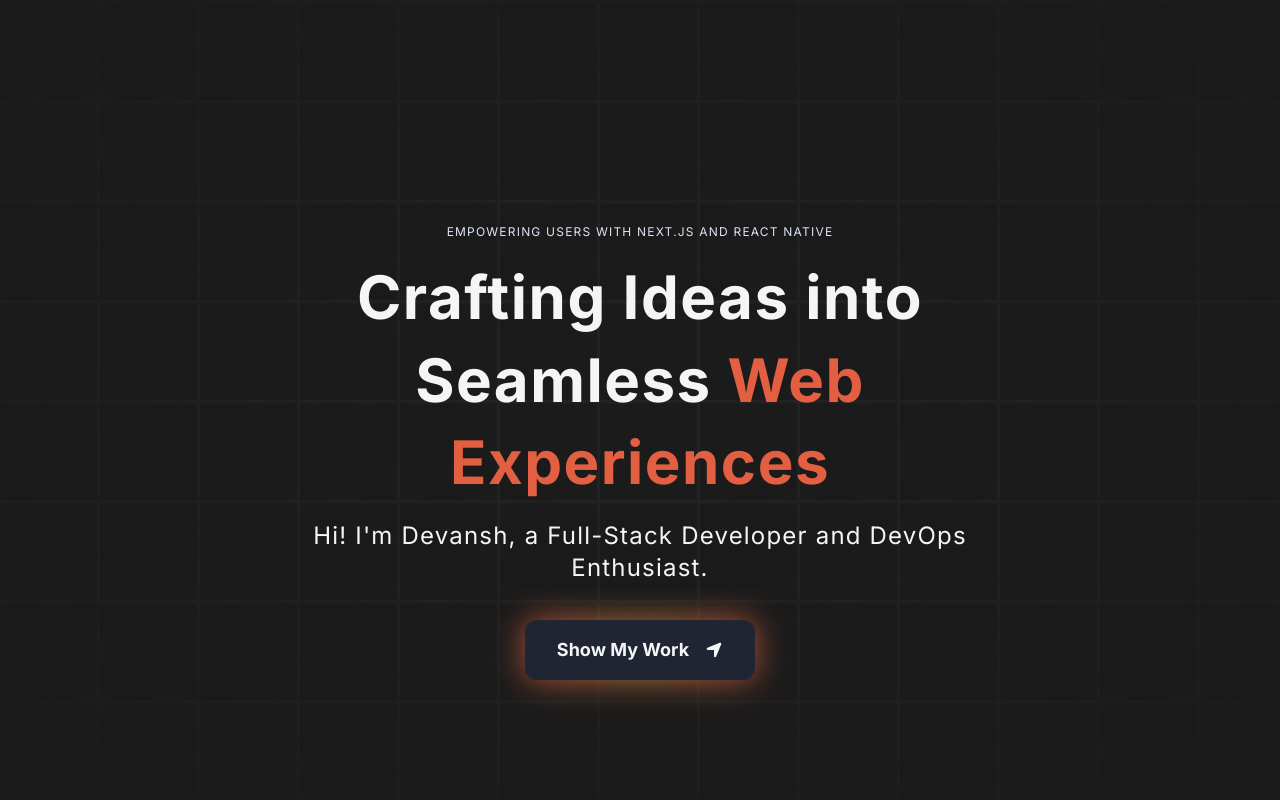
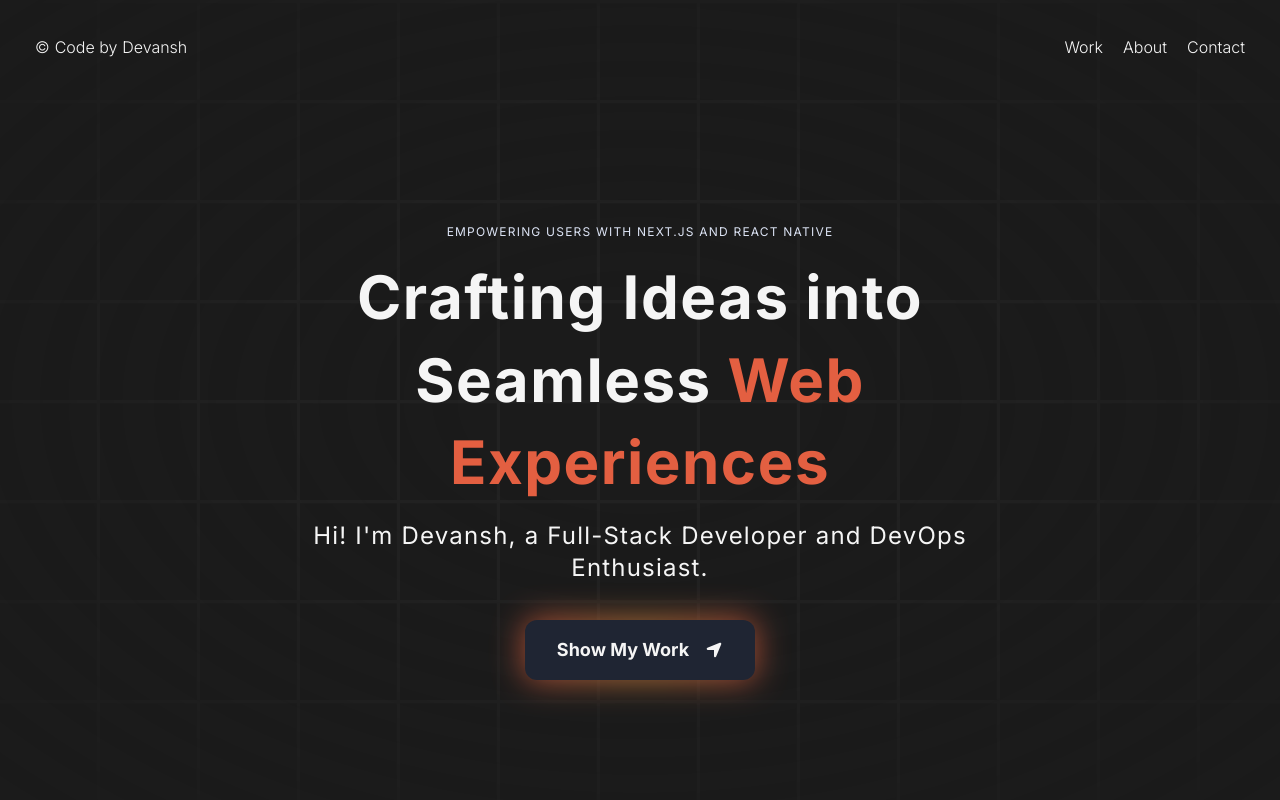
Before and after one commit to DevanshSK/portfolio, a Next.js app: page / in a window 1280 px wide. Shown: the top 800 px of the page. Built offline with nearby package versions, Linux system fonts and the light colour scheme.

Commit message:
Animated navbar added on hero section.

```diff
--- a/app/globals.css
+++ b/app/globals.css
@@ -85,12 +85,61 @@
   * {
     @apply border-border !scroll-smooth;
   }
+
   body {
     /* @apply bg-background text-foreground; */
   }
+
   button {
     @apply active:outline-none;
   }
+
+
+  /* Header custom css */
+  .roundedButton {
+    @apply border cursor-pointer relative flex items-center justify-center px-[60px] py-[15px] rounded-[3em] border-solid border-[#888888];
+  }
+
+  .roundedButton p {
+    @apply relative z-[1] transition-[color] duration-400 ease-linear;
+  }
+
+  .roundedButton:hover p {
+    @apply text-[white];
+  }
+
+  /* NAVBAR custom css   */
+  /* .logo p {
+    @apply transition-all duration-500 ease-[cubic-bezier(0.76,0,0.24,1)] m-0;
+  }
+  .logo .name {
+    @apply flex relative overflow-hidden whitespace-nowrap transition-all duration-500 ease-[cubic-bezier(0.76,0,0.24,1)] ml-[5px];
+  }
+  .logo .name p {
+    @apply relative transition-transform duration-500 ease-[cubic-bezier(0.76,0,0.24,1)];
+  }
+  .logo .name p:nth-of-type(2) {
+    @apply pl-[0.3em];
+  }
+  .logo .name p:nth-of-type(3) {
+    @apply absolute pl-[0.3em] left-[120px];
+  } */
+  /* .logo:hover .copyright {
+    @apply rotate-[360deg];
+  }
+  .logo:hover .name {
+    @apply pr-[30px];
+  }
+  .logo:hover .name .code-by {
+    @apply -translate-x-full;
+  }
+  .logo:hover .name .devansh {
+    @apply translate-x-[-65px];
+  }
+  .logo:hover .name .singh-kushwah {
+    @apply translate-x-[-65px];
+  } */
+
 }
 
 @layer utilities {
@@ -103,7 +152,7 @@
   }
 }
 
-.noise::before{
+.noise::before {
   position: fixed;
   top: 0;
   left: 0;
@@ -113,5 +162,5 @@
   opacity: 0.1;
   z-index: 1000;
   pointer-events: none;
-  background: url(/noise.gif) ;
+  background: url(/noise.gif);
 }
--- a/app/layout.tsx
+++ b/app/layout.tsx
@@ -2,6 +2,7 @@ import type { Metadata } from "next";
 import { Inter } from "next/font/google";
 import "./globals.css";
 import { ThemeProvider } from "./provider";
+import Header from "@/components/header";
 
 const inter = Inter({ subsets: ["latin"] });
 
@@ -24,6 +25,7 @@ export default function RootLayout({
           enableSystem
           disableTransitionOnChange
         >
+          <Header />
           {children}
         </ThemeProvider>
 
--- a/app/page.tsx
+++ b/app/page.tsx
@@ -1,21 +1,41 @@
+"use client";
 import Experience from "@/components/Experience";
 import Grid from "@/components/Grid";
 import Hero from "@/components/Hero";
 import { FloatingNav } from "@/components/ui/FloatingNav";
 import { navItems } from "@/data";
 import dynamic from "next/dynamic";
+import { useEffect, useState } from "react";
 import { FaHome } from "react-icons/fa";
 
 // import RecentProjects from "@/components/RecentProjects";
 const RecentProjects = dynamic(() => import('@/components/RecentProjects'), { ssr: false })
 
 export default function Home() {
+
+  const [isLoading, setIsLoading] = useState<boolean>(true);
+
+  useEffect(() => {
+    (
+      async () => {
+        const LocomotiveScroll = (await import('locomotive-scroll')).default
+        const locomotiveScroll = new LocomotiveScroll();
+
+        setTimeout(() => {
+          setIsLoading(false);
+          document.body.style.cursor = "default";
+          window.scrollTo(0,0);
+        }, 2000);
+      }
+    )()
+  }, []);
+
   return (
     <main className="relative bg-black-100 flex justify-center items-center flex-col overflow-hidden mx-auto sm:px-10 px-5">
       <div className="max-w-7xl w-full">
-        <FloatingNav
+        {/* <FloatingNav
           navItems={navItems}
-        />
+        /> */}
         <Hero />
         <RecentProjects />
         {/* <Clients /> */}
--- a/components/common/magnetic/index.tsx
+++ b/components/common/magnetic/index.tsx
@@ -30,8 +30,10 @@ const Magnetic = ({ children }: {
         magnetic.current!.addEventListener("mouseleave", handleMouseLeave);
 
         return () => {
-            magnetic.current!.removeEventListener("mousemove", handleMouseMove);
-            magnetic.current!.removeEventListener("mouseleave", handleMouseLeave);
+            if (magnetic.current) {
+                magnetic.current.removeEventListener("mousemove", handleMouseMove);
+                magnetic.current.removeEventListener("mouseleave", handleMouseLeave);
+            }
         };
     }, [children])
 
--- a/components/common/rounded-button/index.tsx
+++ b/components/common/rounded-button/index.tsx
@@ -1,10 +1,10 @@
 import React, { useEffect, useRef } from 'react';
 import Magnetic from '../magnetic';
-import "./RoundedButton.css"
+import gsap from 'gsap';
 
 type Props = {
     children: React.ReactNode;
-    backgroundColor: string;
+    backgroundColor?: string;
     [key: string]: any;
 }
 
--- /dev/null
+++ b/components/header/Nav.tsx
@@ -0,0 +1,9 @@
+import React from 'react'
+
+const Nav = () => {
+  return (
+    <div>Nav</div>
+  )
+}
+
+export default Nav
--- /dev/null
+++ b/components/header/animation.ts
@@ -0,0 +1,45 @@
+interface Transition {
+    duration: number;
+    ease?: number[];
+    delay?: number;
+}
+
+interface Animation {
+    x?: string | number;
+    scale?: number;
+    transition?: Transition;
+}
+
+interface MenuSlide {
+    initial: Animation;
+    enter: Animation;
+    exit: Animation;
+}
+
+interface Slide {
+    initial: Animation;
+    enter: (i: number) => Animation;
+    exit: (i: number) => Animation;
+}
+
+interface Scale {
+    open: Animation;
+    closed: Animation;
+}
+
+export const menuSlide: MenuSlide = {
+    initial: { x: "calc(100% + 100px)" },
+    enter: { x: "0", transition: { duration: 0.8, ease: [0.76, 0, 0.24, 1] } },
+    exit: { x: "calc(100% + 100px)", transition: { duration: 0.8, ease: [0.76, 0, 0.24, 1] } }
+};
+
+export const slide: Slide = {
+    initial: { x: 80 },
+    enter: (i: number) => ({ x: 0, transition: { duration: 0.8, ease: [0.76, 0, 0.24, 1], delay: 0.05 * i } }),
+    exit: (i: number) => ({ x: 80, transition: { duration: 0.8, ease: [0.76, 0, 0.24, 1], delay: 0.05 * i } })
+};
+
+export const scale: Scale = {
+    open: { scale: 1, transition: { duration: 0.3 } },
+    closed: { scale: 0, transition: { duration: 0.4 } }
+};
--- /dev/null
+++ b/components/header/index.tsx
@@ -0,0 +1,85 @@
+"use client";
+import { useEffect, useLayoutEffect, useRef, useState } from "react";
+import { usePathname } from "next/navigation";
+import { AnimatePresence } from "framer-motion";
+import Nav from "./Nav";
+import gsap from "gsap";
+import { ScrollTrigger } from "gsap/ScrollTrigger";
+import RoundedButton from "../common/rounded-button";
+
+import dynamic from "next/dynamic";
+
+const Magnetic = dynamic(() => import('../common/magnetic'), {
+    ssr: false,
+});
+
+
+export default function Header() {
+    const header = useRef<HTMLDivElement>(null);
+    const [isActive, setIsActive] = useState<boolean>(false);
+    const pathname = usePathname()
+    const button = useRef<HTMLDivElement>(null);
+
+    useEffect(() => {
+        if (isActive) setIsActive(false);
+    }, []);
+
+    useLayoutEffect(() => {
+        gsap.registerPlugin(ScrollTrigger);
+        gsap.to(button.current, {
+            scrollTrigger: {
+                trigger: document.documentElement,
+                start: 0,
+                end: window.innerHeight,
+                onLeave: () => { gsap.to(button.current, { scale: 1, duration: 0.25, ease: "power1.out" }) },
+                onEnterBack: () => { gsap.to(button.current, { scale: 0, duration: 0.25, ease: "power1.out" }); setIsActive(false); }
+            }
+        });
+    }, [])
+
+    return (
+        <>
+            <div ref={header} className="header absolute flex z-[1] top-0 text-white p-[35px] justify-between w-full font-light box-border items-center">
+                <div className="logo group/logo flex cursor-pointer">
+                    <p className="copyright group-hover/logo:rotate-[360deg] m-0 transition-all duration-500 ease-nav">&copy;</p>
+                    <div className="name group-hover/logo:pr-[55px] flex relative overflow-hidden whitespace-nowrap ml-[5px] transition-all duration-500 ease-nav">
+                        <p className="code-by group-hover/logo:-translate-x-full relative transition-all duration-500 ease-nav">Code by</p>
+                        <p className="devansh group-hover/logo:-translate-x-[65px] relative transition-all duration-500 ease-nav pl-[0.3em]">Devansh</p>
+                        <p className="singh-kushwah group-hover/logo:-translate-x-[65px] absolute transition-all duration-500 ease-nav left-[130px] pl-[0.3em]">Singh Kushwah</p>
+                    </div>
+                </div>
+
+                <div className="nav flex items-center gap-5">
+                    <Magnetic>
+                        <div className="el">
+                            <a href="#">Work</a>
+                            <div className="indicator"></div>
+                        </div>
+                    </Magnetic>
+                    <Magnetic>
+                        <div className="el">
+                            <a href="#">About</a>
+                            <div className="indicator"></div>
+                        </div>
+                    </Magnetic>
+                    <Magnetic>
+                        <div className="el">
+                            <a href="#">Contact</a>
+                            <div className="indicator"></div>
+                        </div>
+                    </Magnetic>
+                </div>
+            </div>
+            <div ref={button} className="header-button-container">
+                <RoundedButton onClick={() => {setIsActive(!isActive)}}
+                    className="button"
+                >
+                    <div className={`burger ${isActive ? "burgerActive" : ""}`}></div>
+                </RoundedButton>
+            </div>
+            <AnimatePresence>
+                {isActive && <Nav />}
+            </AnimatePresence>
+        </>
+    )
+}
--- a/package.json
+++ b/package.json
@@ -28,6 +28,7 @@
     "three-globe": "^2.31.1"
   },
   "devDependencies": {
+    "@types/locomotive-scroll": "^4.1.3",
     "@types/node": "^20",
     "@types/react": "^18",
     "@types/react-dom": "^18",
--- a/tailwind.config.ts
+++ b/tailwind.config.ts
@@ -26,6 +26,14 @@ const config = {
       },
     },
     extend: {
+      animationTimingFunction: {
+				"in-expo": "cubic-bezier(0.95, 0.05, 0.795, 0.035)",
+				"out-expo": "cubic-bezier(0.19, 1, 0.22, 1)",
+        "nav": "cubic-bezier(0.76, 0, 0.24, 1)",
+			},
+      transitionDuration: {
+        '400': '400ms',
+      },
       colors: {
         'slate': 'var(--text)',
         'background': 'var(--background)',
```
Also changed, not shown: components/common/rounded-button/RoundedButton.css (deleted, +0 -18 lines), 1 other file (tests, documents, lock files or other folders).
